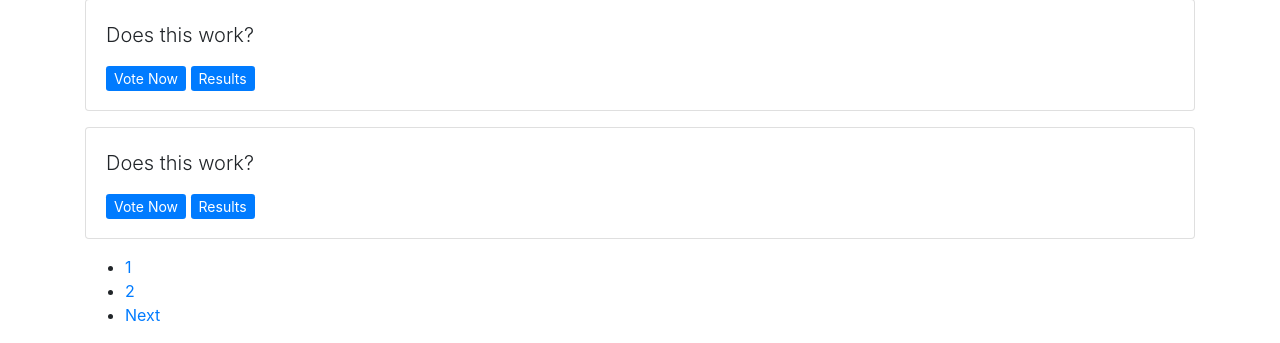
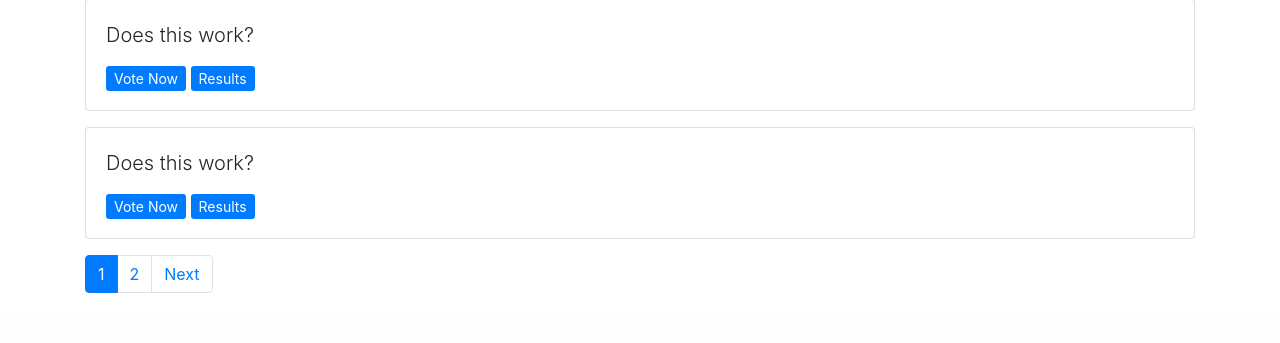
Before and after one commit to trey-sumida/voteoff-django, a Django app: page /lists/ in a window 1280 px wide. Shown: the part 529-872 px from the top of the page. After the commit the page ends 822 px from the top, so only its background shows below. Run offline with Django 3.2, Linux system fonts and the light colour scheme; data comes from the database, SQL or seed files in the repository; some libraries are stand-ins or nearby versions.

Commit message:
pagination working

```diff
--- a/voteoff-project/lists/templates/lists/index.html
+++ b/voteoff-project/lists/templates/lists/index.html
@@ -18,21 +18,21 @@
 {% else %}
     <p>No lists available</p>
 {% endif %}
-<div class="pagination">
-    <ul>
+<nav>
+    <ul class="pagination">
     {% if questions.has_previous %}
-        <li><a href="?page={{ questions.previous_page_number }}">Previous</a></li>
+        <li class="page-item"><a class="page-link" href="?page={{ questions.previous_page_number }}">Previous</a></li>
     {% endif %}
     {% for pg in questions.paginator.page_range %}
         {% if questions.number == pg %}
-            <li class="active"><a href="?page={{ pg }}">{{ pg }}</a></li>
+            <li class="page-item active"><a class="page-link" href="?page={{ pg }}">{{ pg }}</a></li>
         {% else %}
-            <li><a href="?page={{ pg }}">{{ pg }}</a></li>
+            <li class="page-item"><a class="page-link" href="?page={{ pg }}">{{ pg }}</a></li>
         {% endif %}
     {% endfor %}
     {% if questions.has_next %}
-        <li><a href="?page={{ questions.next_page_number }}">Next</a></li>
+        <li class="page-item"><a class="page-link" href="?page={{ questions.next_page_number }}">Next</a></li>
     {% endif %}
     </ul>
-</div>
+</nav>
 {% endblock %}
```
